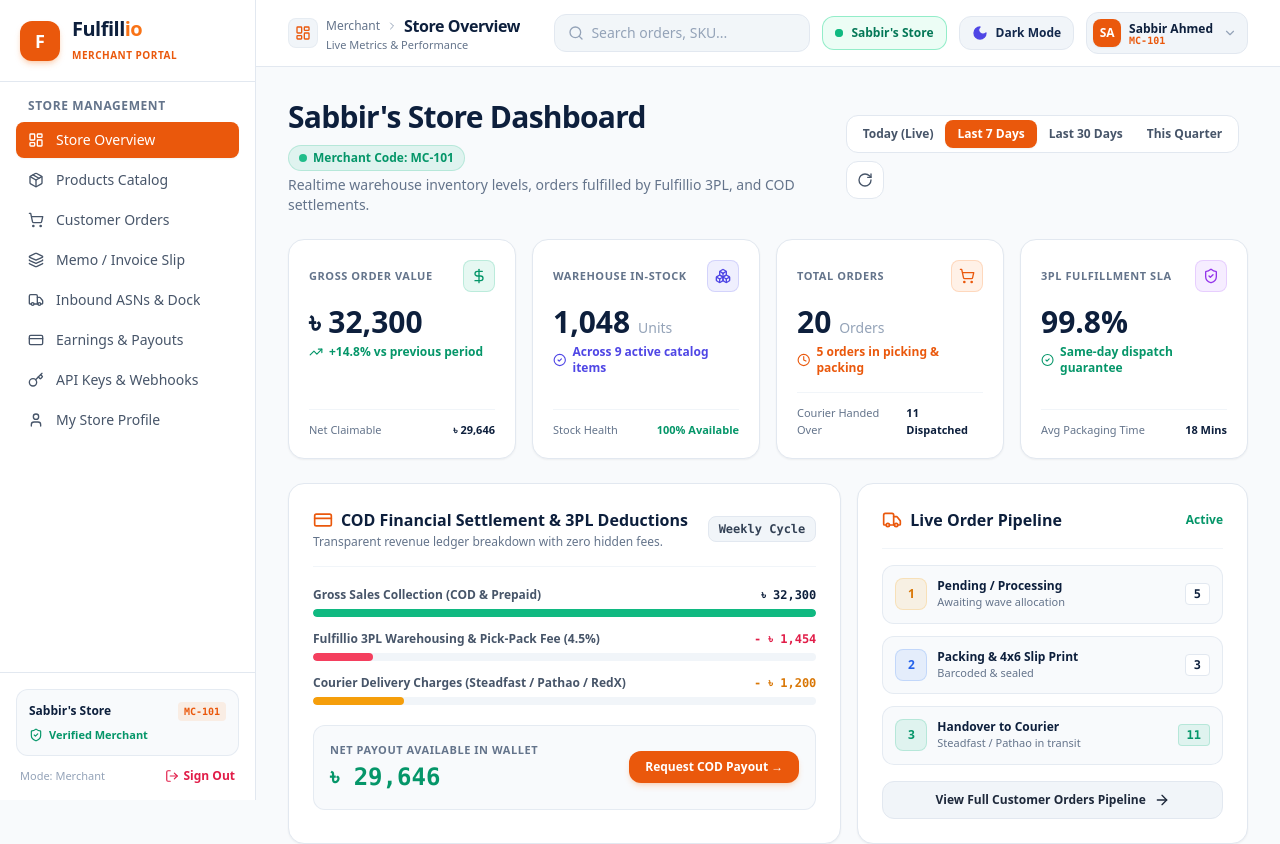
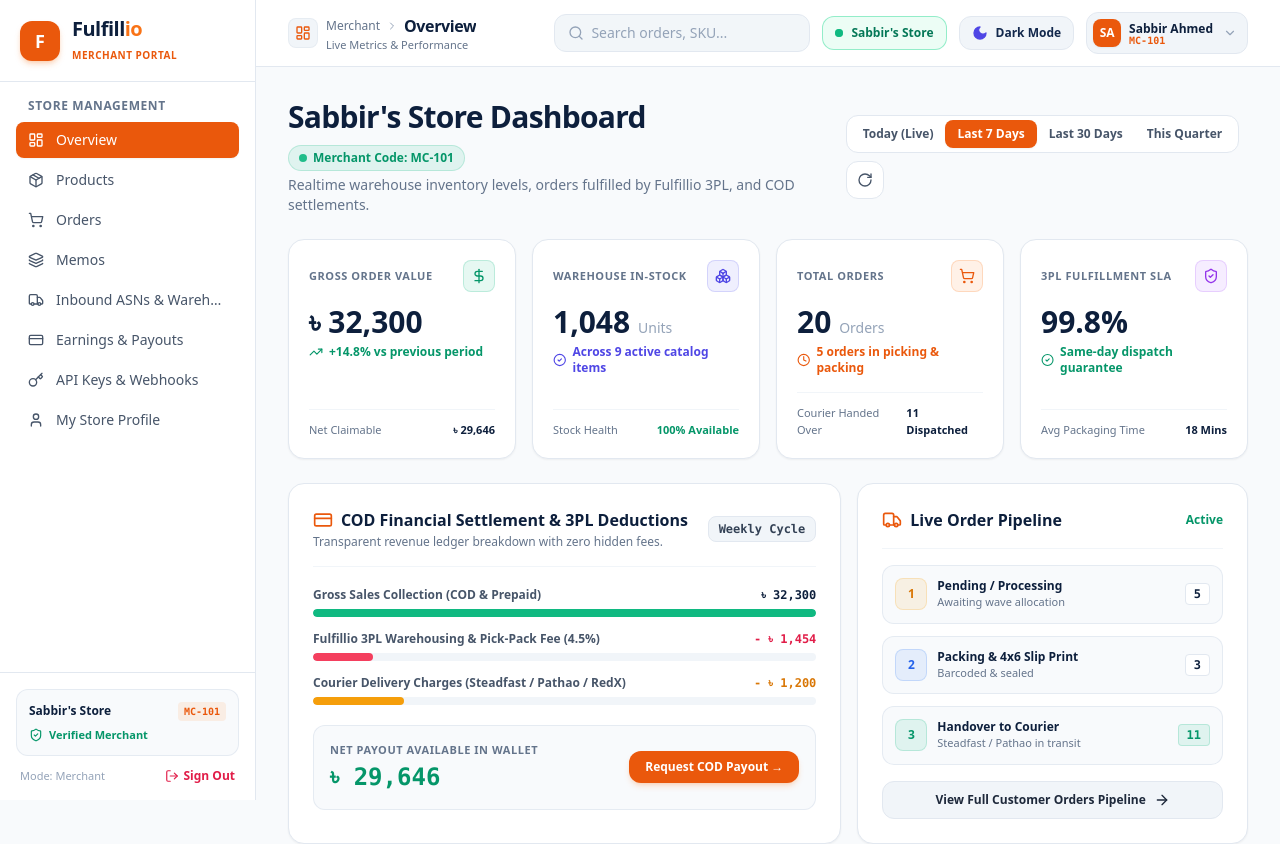
Before and after one commit to Fulfillio-online/Fulfillio, a Next.js app in the folder apps/web/: page /merchant in a window 1280 px wide. Shown: the top 844 px of the page. Built offline with nearby package versions, Linux system fonts and the light colour scheme.

Commit message:
style(merchant): align sidebar and header navigation labels with main branch

```diff
--- a/apps/web/src/features/merchant/portal/components/MerchantHeader.tsx
+++ b/apps/web/src/features/merchant/portal/components/MerchantHeader.tsx
@@ -60,13 +60,13 @@ export function MerchantHeader({
     if (activeTab) {
       switch (activeTab) {
         case 'overview':
-          return { title: 'Store Overview', subtitle: 'Live Metrics & Performance', icon: LayoutDashboard };
+          return { title: 'Overview', subtitle: 'Live Metrics & Performance', icon: LayoutDashboard };
         case 'products':
-          return { title: 'Product Catalog', subtitle: 'Stock & Bin Slotting', icon: Package };
+          return { title: 'Products', subtitle: 'Stock & Bin Slotting', icon: Package };
         case 'orders':
-          return { title: 'Store Orders', subtitle: 'Live Lifecycle & Attribution', icon: ShoppingCart };
+          return { title: 'Orders', subtitle: 'Live Lifecycle & Attribution', icon: ShoppingCart };
         case 'memo-designer':
-          return { title: 'Memo Designer', subtitle: '4x6" Thermal Templates', icon: Layers };
+          return { title: 'Memos', subtitle: '4x6" Thermal Templates', icon: Layers };
         case 'inbound':
         case 'tracking':
           return { title: 'Inbound ASNs', subtitle: 'Dock Receiving & Manifests', icon: Truck };
@@ -79,13 +79,13 @@ export function MerchantHeader({
       }
     }
     if (pathname.includes('/products')) {
-      return { title: 'Product Catalog', subtitle: 'Stock & Bin Slotting', icon: Package };
+      return { title: 'Products', subtitle: 'Stock & Bin Slotting', icon: Package };
     }
     if (pathname.includes('/orders')) {
-      return { title: 'Store Orders', subtitle: 'Live Lifecycle & Attribution', icon: ShoppingCart };
+      return { title: 'Orders', subtitle: 'Live Lifecycle & Attribution', icon: ShoppingCart };
     }
     if (pathname.includes('/memos')) {
-      return { title: 'Memo Designer', subtitle: '4x6" Thermal Templates', icon: Layers };
+      return { title: 'Memos', subtitle: '4x6" Thermal Templates', icon: Layers };
     }
     if (pathname.includes('/inbound')) {
       return { title: 'Inbound ASNs', subtitle: 'Dock Receiving & Manifests', icon: Truck };
@@ -99,7 +99,7 @@ export function MerchantHeader({
     if (pathname.includes('/profile')) {
       return { title: 'My Store Profile', subtitle: 'Account & Business Settings', icon: User };
     }
-    return { title: 'Store Overview', subtitle: 'Live Metrics & Performance', icon: LayoutDashboard };
+    return { title: 'Overview', subtitle: 'Live Metrics & Performance', icon: LayoutDashboard };
   };
 
   const headerInfo = getHeaderInfo();
--- a/apps/web/src/features/merchant/portal/components/MerchantSidebar.tsx
+++ b/apps/web/src/features/merchant/portal/components/MerchantSidebar.tsx
@@ -38,31 +38,31 @@ export function MerchantSidebar({
   const navItems = [
     {
       id: 'overview' as MerchantTab,
-      label: 'Store Overview',
+      label: 'Overview',
       href: '/merchant',
       icon: LayoutDashboard,
     },
     {
       id: 'products' as MerchantTab,
-      label: 'Products Catalog',
+      label: 'Products',
       href: '/merchant/products',
       icon: Package,
     },
     {
       id: 'orders' as MerchantTab,
-      label: 'Customer Orders',
+      label: 'Orders',
       href: '/merchant/orders',
       icon: ShoppingCart,
     },
     {
       id: 'memo-designer' as MerchantTab,
-      label: 'Memo / Invoice Slip',
+      label: 'Memos',
       href: '/merchant/memos',
       icon: Layers,
     },
     {
       id: 'inbound' as MerchantTab,
-      label: 'Inbound ASNs & Dock',
+      label: 'Inbound ASNs & Warehouse',
       href: '/merchant/inbound',
       icon: Truck,
     },
```
